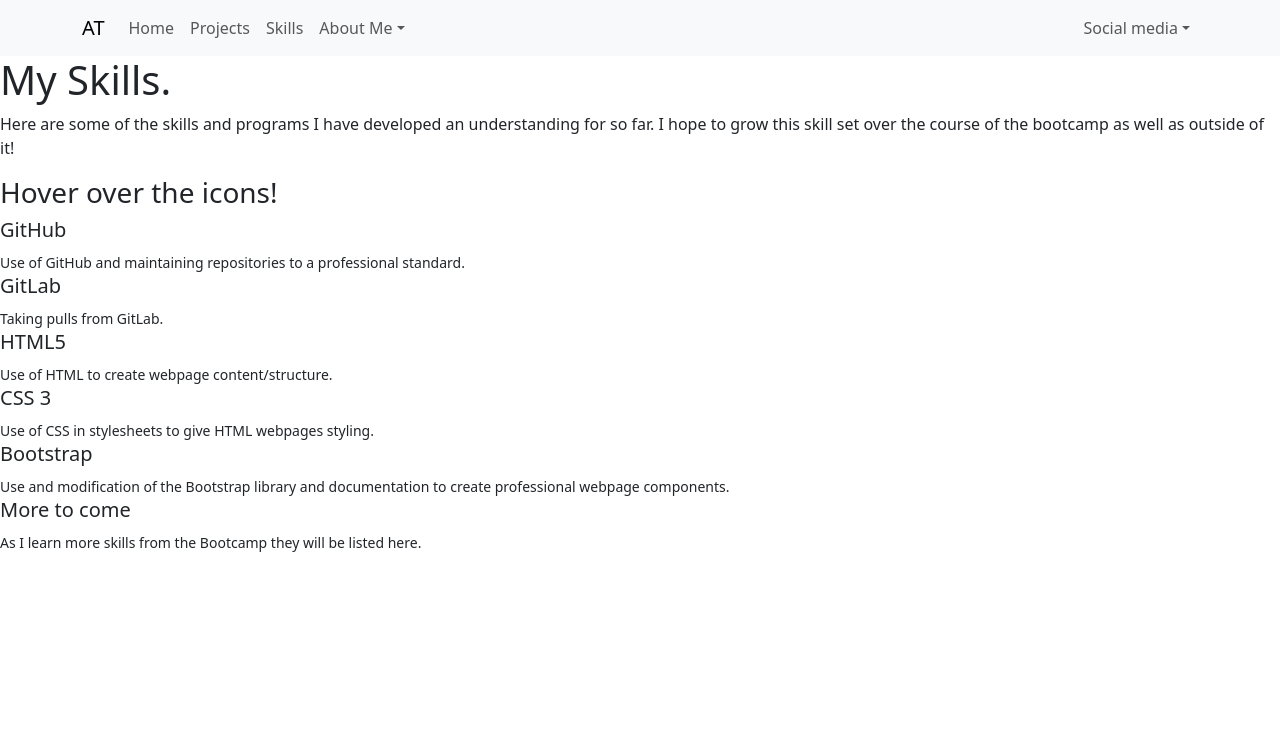
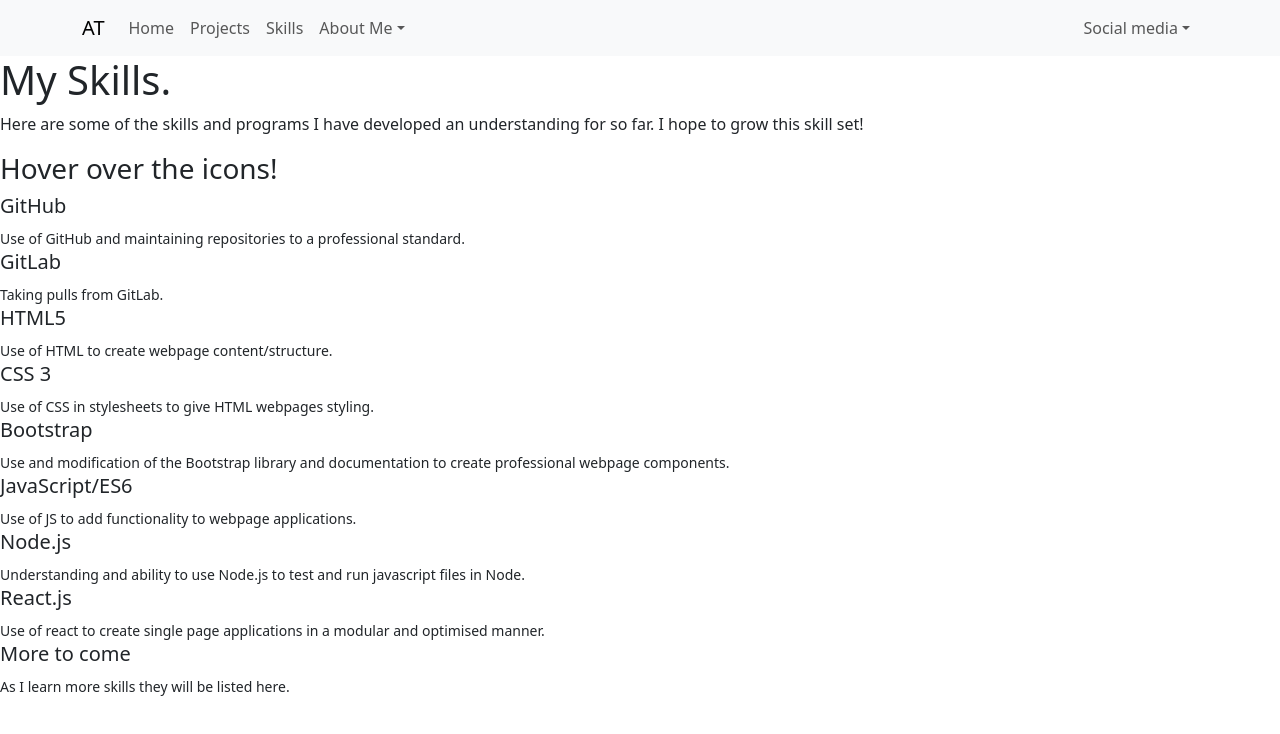
Before and after one commit to Arfinxx/React-Portfolio, a React (Vite) app: page /skills in a window 1280 px wide. Shown: the top 734 px of the page. Built offline with nearby package versions, Linux system fonts and the light colour scheme.

Commit message:
added project cards and sorted data.

```diff
--- a/src/components/Pages/Home/home.jsx
+++ b/src/components/Pages/Home/home.jsx
@@ -1,8 +1,9 @@
 import React from 'react';
-import { CardText } from 'react-bootstrap';
+import { CardImgOverlay, CardText } from 'react-bootstrap';
 import Button from 'react-bootstrap/Button';
 import Card from 'react-bootstrap/Card';
 import Image from 'react-bootstrap/Image';
+import personal from '../../../util/personal.json';
 
 
 const Home = () => {
@@ -11,6 +12,7 @@
     <Card>
 
       <Card.Body>
+
         <div className='d-flex justify-content-center'>
         <Image src="src\assets\Portrait.jpg" fluid rounded style={{"width": "300px"}} />
         </div>
@@ -20,8 +22,8 @@
         <hr/>
         <CardText>This webpage showcases my recent web-development projects and skills.</CardText>
        <div className='d-flex justify-content-center'>
-       <Button className='m-1' variant="primary">Projects</Button>
-      <Button className='m-1' variant="secondary">Github Profile</Button>
+       <Button className='m-1' variant="primary" href='projects'>Projects</Button>
+      <Button className='m-1' variant="secondary" href={personal['github-link']} target="_blank">Github Profile: {personal['github-username']}</Button>
       </div>
       </Card.Body>
 
--- a/src/components/Pages/Projects/projects.jsx
+++ b/src/components/Pages/Projects/projects.jsx
@@ -2,27 +2,36 @@
 import Card from 'react-bootstrap/Card';
 import Col from 'react-bootstrap/Col';
 import Row from 'react-bootstrap/Row';
+import projectList from "../../../util/projectList.json"
 
 function Projects() {
   return (
+    <>
+    <h1 className='text-center pt-5 pb-5'>Projects.</h1>
+
     <Row xs={1} md={2} className="g-4">
-      {Array.from({ length: 4 }).map((_, idx) => (
-        <Col key={idx}>
+      {projectList.map((project, id) => (
+        <Col key={id}>
           <Card>
-            <Card.Img variant="top" src="holder.js/100px160" />
+            <Card.Img variant="top" src={project.screenshot} />
             <Card.Body>
-              <Card.Title>Card title</Card.Title>
+              <Card.Title>{project['project-title']}</Card.Title>
               <Card.Text>
-                This is a longer card with supporting text below as a natural
-                lead-in to additional content. This content is a little bit
-                longer.
+                <Card.Link target='_blank' href={project['deployed-link']}>Deployed Link</Card.Link>
+                <Card.Link target='_blank' href={project['repo-link']}>Repository Link</Card.Link>
+
               </Card.Text>
             </Card.Body>
           </Card>
         </Col>
+
       ))}
+
     </Row>
-  );
+
+ </> );
+
+
 }
 
 export default Projects;
--- a/src/components/Pages/Skills/skills.jsx
+++ b/src/components/Pages/Skills/skills.jsx
@@ -8,7 +8,7 @@
     <h1>My Skills.</h1>
     <div ClassName="line-element"></div>
     <p ClassName="lead">Here are some of the skills and programs I have developed an understanding for so far.
-       I hope to grow this skill set over the course of the bootcamp as well as outside of it!</p>
+       I hope to grow this skill set!</p>
       <h3 ClassName="hover-text">Hover over the icons!</h3>
     <div ClassName="container" id="skills-icons">
 
@@ -104,6 +104,62 @@
       </div>
 
       <div ClassName="icon-card">
+        <div ClassName="icon" id="javascript/es6">
+
+          <div ClassName="icon-border">
+            <span ClassName="fa-brands fa-css3-alt fa-6x"></span>
+          </div>
+
+          <div ClassName="icon-caption">
+            <div>
+              <h5>JavaScript/ES6</h5>
+              <small>Use of JS to add functionality to webpage applications.</small>
+            </div>
+          </div>
+
+        </div>
+
+      </div>
+
+
+      <div ClassName="icon-card">
+        <div ClassName="icon" id="Node.js">
+
+          <div ClassName="icon-border">
+            <span ClassName="fa-brands fa-css3-alt fa-6x"></span>
+          </div>
+
+          <div ClassName="icon-caption">
+            <div>
+              <h5>Node.js</h5>
+              <small>Understanding and ability to use Node.js to test and run javascript files in Node.</small>
+            </div>
+          </div>
+
+        </div>
+
+      </div>
+
+
+      <div ClassName="icon-card">
+        <div ClassName="icon" id="React.js">
+
+          <div ClassName="icon-border">
+            <span ClassName="fa-brands fa-css3-alt fa-6x"></span>
+          </div>
+
+          <div ClassName="icon-caption">
+            <div>
+              <h5>React.js</h5>
+              <small>Use of react to create single page applications in a modular and optimised manner.</small>
+            </div>
+          </div>
+
+        </div>
+
+      </div>
+
+      <div ClassName="icon-card">
         <div ClassName="icon" id="more">
 
           <div ClassName="icon-border">
@@ -113,13 +169,15 @@
           <div ClassName="icon-caption">
             <div>
               <h5>More to come</h5>
-              <small>As I learn more skills from the Bootcamp they will be listed here.</small>
+              <small>As I learn more skills they will be listed here.</small>
             </div>
           </div>
 
         </div>
 
       </div>
+
+
 
     </div>
   </div>
--- /dev/null
+++ b/src/util/homeData.json
@@ -0,0 +1,5 @@
+
+{
+"portrait-img": "src/assets/Portrait.jpg",
+"card-background":"src/assets/abstract-3d-lines-with-hd.mp4"
+}
--- /dev/null
+++ b/src/util/personal.json
@@ -0,0 +1,9 @@
+{
+    "github-username": "@Arfinxx",
+    "github-link": "https://github.com/Arfinxx",
+    "linkedin-username": "@ArfinT",
+    "linkedin-link": "https://www.linkedin.com/in/arfint/",
+    "email": "arfin.tajammal@hotmail.com",
+    "cv": "src/assets/CVtech v1.doc"
+
+}
--- /dev/null
+++ b/src/util/projectList.json
@@ -0,0 +1,26 @@
+[
+    {
+        "id": "1",
+        "project-title": "Balanced Plates Meal Planner",
+        "deployed-link":"https://nasinghw.github.io/Balanced-Plates-Meal-Planner",
+        "repo-link": "https://github.com/nasinghw/Balanced-Plates-Meal-Planner/",
+        "screenshot": "src/assets/balanced-plated-ss.png"
+    },
+
+    {
+        "id": "2",
+        "project-title": "Bootstrap Portfolio",
+        "deployed-link":"https://arfinxx.github.io/Bootstrap-Portfolio/",
+        "repo-link": "https://arfinxx.github.io/Arfin-Portfolio/",
+        "screenshot": "src/assets/bs-portfolio-deployed.png"
+    },
+
+    {
+        "id": "0",
+        "project-title": "Project Coming Soon",
+        "deployed-link":"",
+        "repo-link": "",
+        "screenshot": "src/assets/coming soon.svg"
+    }
+
+]
```
Also changed, not shown: src/util/data.json (deleted, +0 -48 lines).
